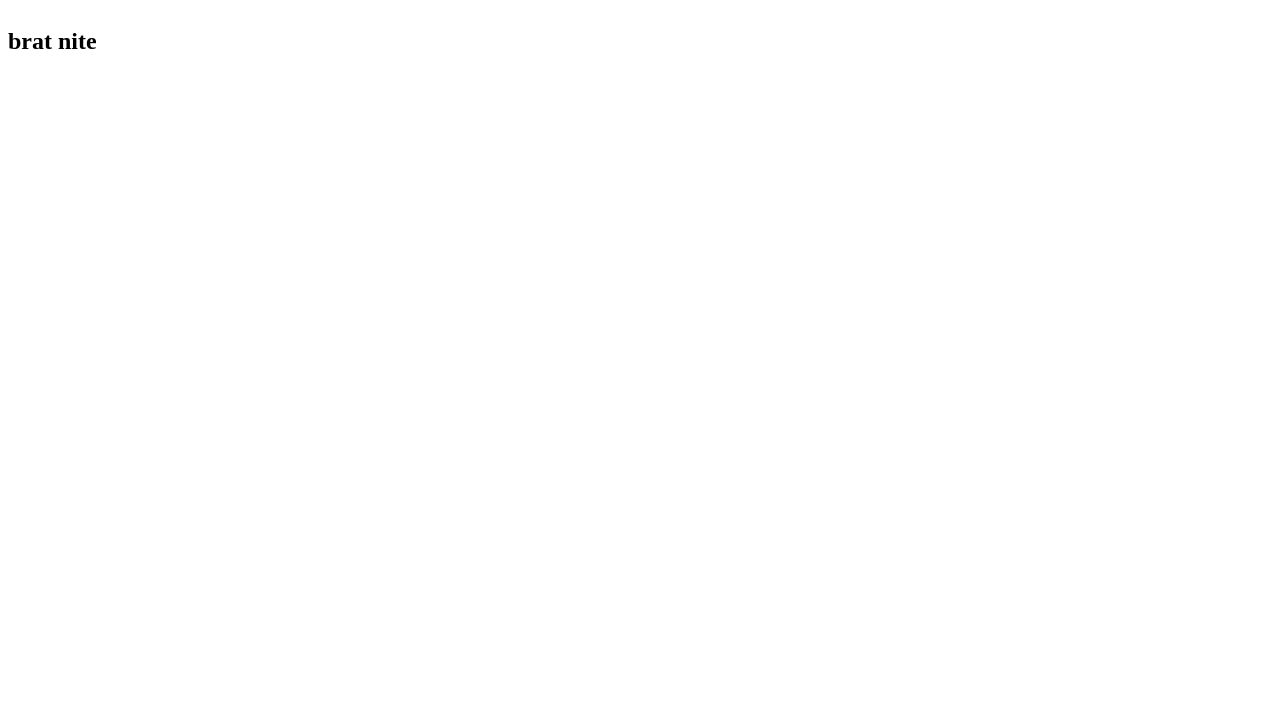
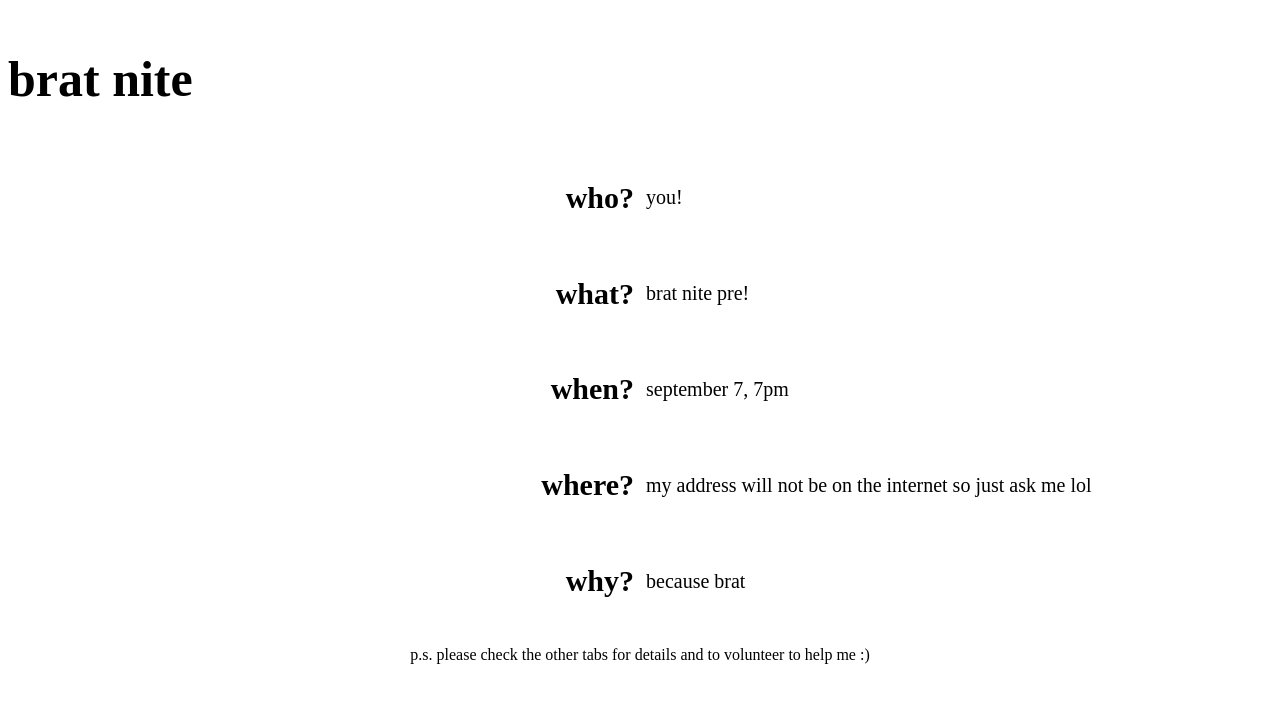
Before and after one commit to nand2246/brat-nite, a SvelteKit app in the folder frontend/: page / in a window 1280 px wide. Shown: the top 702 px of the page. Built offline with nearby package versions, Linux system fonts and the light colour scheme.

Commit message:
add details to home page

```diff
--- a/frontend/src/routes/+page.svelte
+++ b/frontend/src/routes/+page.svelte
@@ -5,6 +5,49 @@
 
 <section>
 	<h1>brat nite</h1>
+	<table>
+		<tr>
+			<td>
+				<h2>who?</h2>
+			</td>
+			<td>
+				<h3>you!</h3>
+			</td>
+		</tr>
+		<tr>
+			<td>
+				<h2>what?</h2>
+			</td>
+			<td>
+				<h3>brat nite pre!</h3>
+			</td>
+		</tr>
+		<tr>
+			<td>
+				<h2>when?</h2>
+			</td>
+			<td>
+				<h3>september 7, 7pm</h3>
+			</td>
+		</tr>
+		<tr>
+			<td>
+				<h2>where?</h2>
+			</td>
+			<td>
+				<h3>my address will not be on the internet so just ask me lol</h3>
+			</td>
+		</tr>
+		<tr>
+			<td>
+				<h2>why?</h2>
+			</td>
+			<td>
+				<h3>because brat</h3>
+			</td>
+		</tr>
+	</table>
+	<p>p.s. please check the other tabs for details and to volunteer to help me :)</p>
 </section>
 
 <style>
@@ -18,5 +61,29 @@
 
 	h1 {
 		width: 100%;
+		font-size: 50px;
+	}
+	h2 {
+		font-size: 30px;
+		font-weight: 800;
+	}
+
+	h3 {
+		font-size: 20px;
+		font-weight: 100;
+	}
+
+	table {
+		table-layout: fixed;
+		width: 100%;
+	}
+	td {
+		padding: 5px;
+	}
+	tr td:nth-child(1) {
+		text-align: end;
+	}
+	tr td:nth-child(2) {
+		text-align: start;
 	}
 </style>
```
